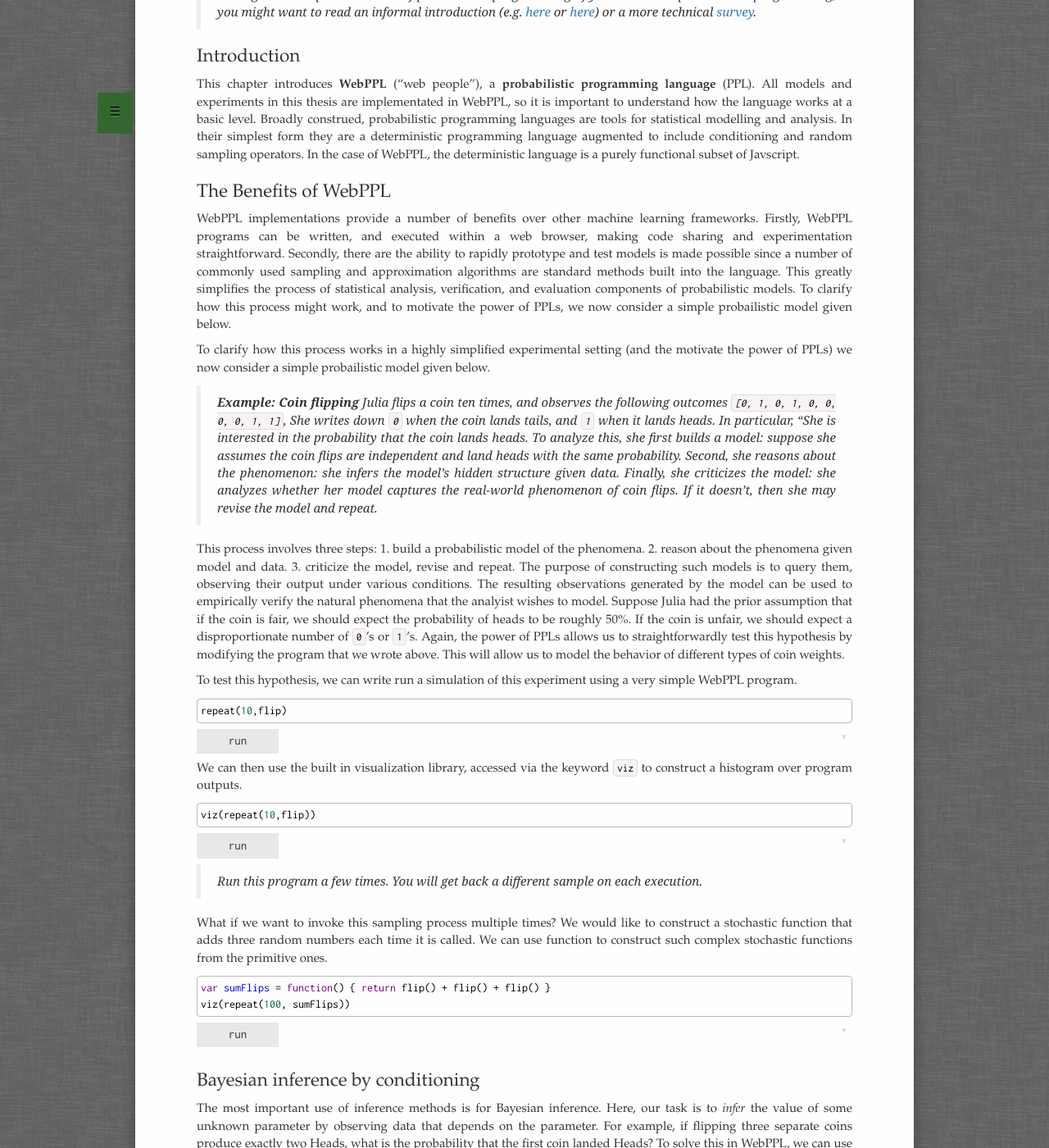
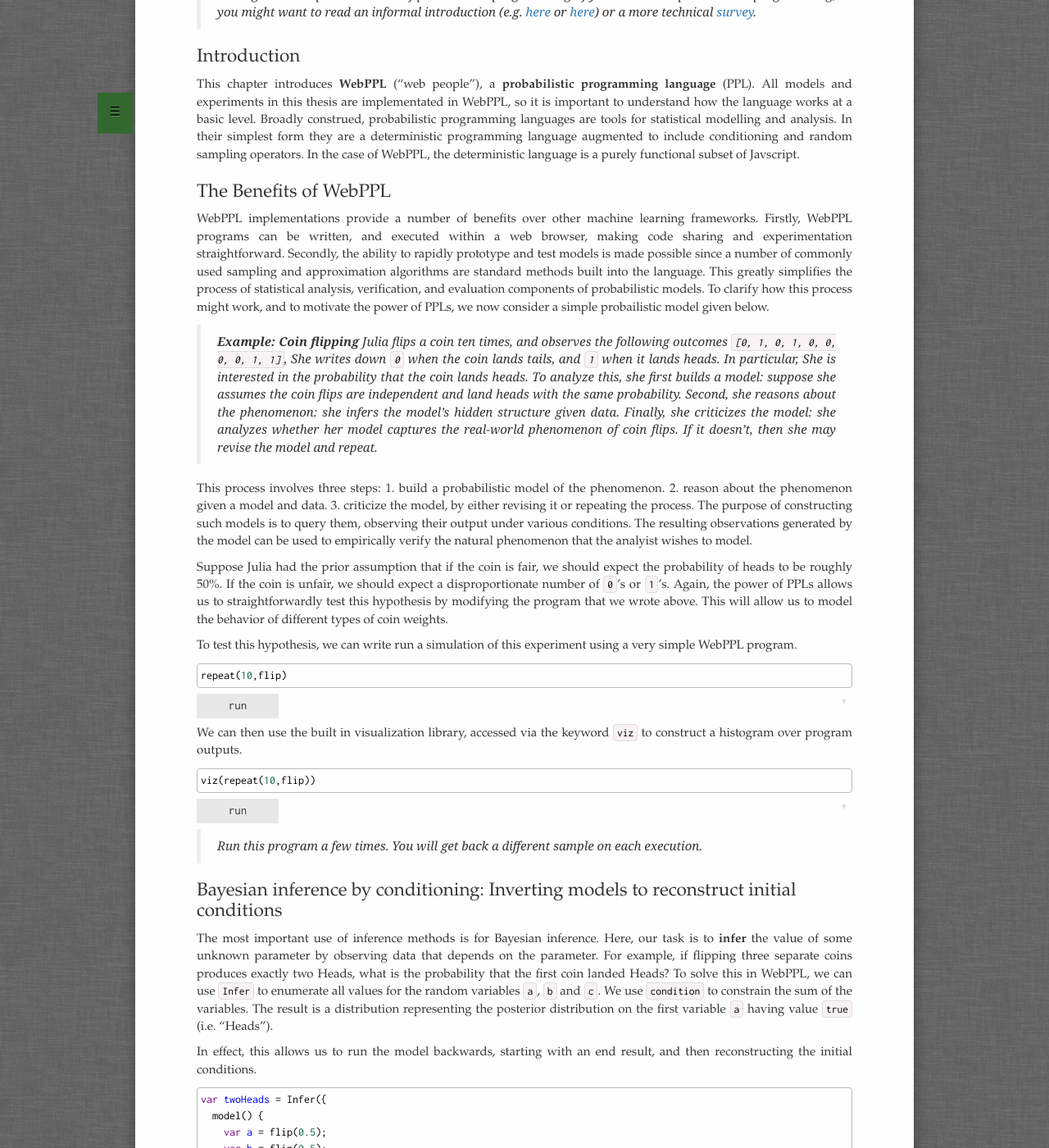
Before and after one commit to XII-SCRIPTA/ctrl, a Jekyll site: the page built from chapters/1-webppl.md, in a window 1280 px wide and 1400 px high, scrolled down 220 px. Shown: the whole window at 82% size. Built offline with Jekyll 4.4.1, drawn with Linux system fonts in a browser that asks for light colours; a script that is not in the unit is left out; some of the changed text lies outside the part shown.

```diff
--- a/chapters/1-webppl.md
+++ b/chapters/1-webppl.md
@@ -13,13 +13,13 @@ This chapter introduces **WebPPL** ("web people"), a **probabilistic programming
 
 ## The Benefits of WebPPL
 
-WebPPL implementations provide a number of benefits over other machine learning frameworks. Firstly, WebPPL programs can be written, and executed within a web browser, making code sharing and experimentation straightforward. Secondly, there are the ability to rapidly prototype and test models is made possible since a number of commonly used sampling and approximation algorithms are standard methods built into the language. This greatly simplifies the process of statistical analysis, verification, and evaluation components of probabilistic models. To clarify how this process might work, and to motivate the power of PPLs, we now consider a simple probailistic model given below.
+WebPPL implementations provide a number of benefits over other machine learning frameworks. Firstly, WebPPL programs can be written, and executed within a web browser, making code sharing and experimentation straightforward. Secondly, the ability to rapidly prototype and test models is made possible since a number of commonly used sampling and approximation algorithms are standard methods built into the language. This greatly simplifies the process of statistical analysis, verification, and evaluation components of probabilistic models. To clarify how this process might work, and to motivate the power of PPLs, we now consider a simple probailistic model given below.
 
-To clarify how this process works in a highly simplified experimental setting (and the motivate the power of PPLs) we now consider a simple probailistic model given below.
+> **Example: Coin flipping** Julia flips a coin ten times, and observes the following outcomes `[0, 1, 0, 1, 0, 0, 0, 0, 1, 1]`, She writes down `0` when the coin lands tails, and `1` when it lands heads. In particular, She is interested in the probability that the coin lands heads. To analyze this, she first builds a model: suppose she assumes the coin flips are independent and land heads with the same probability. Second, she reasons about the phenomenon: she infers the model's hidden structure given data. Finally, she criticizes the model: she analyzes whether her model captures the real-world phenomenon of coin flips. If it doesn't, then she may revise the model and repeat.
 
-> **Example: Coin flipping** Julia flips a coin ten times, and observes the following outcomes `[0, 1, 0, 1, 0, 0, 0, 0, 1, 1]`, She writes down `0` when the coin lands tails, and `1` when it lands heads. In particular, "She is interested in the probability that the coin lands heads. To analyze this, she first builds a model: suppose she assumes the coin flips are independent and land heads with the same probability. Second, she reasons about the phenomenon: she infers the model's hidden structure given data. Finally, she criticizes the model: she analyzes whether her model captures the real-world phenomenon of coin flips. If it doesn't, then she may revise the model and repeat.
+This process involves three steps: 1. build a probabilistic model of the phenomenon. 2. reason about the phenomenon given a model and data. 3. criticize the model, by either revising it or repeating the process. The purpose of constructing such models is to query them, observing their output under various conditions. The resulting observations generated by the model can be used to empirically verify the natural phenomenon that the analyist wishes to model.
 
-This process involves three steps: 1. build a probabilistic model of the phenomena. 2. reason about the phenomena given model and data. 3. criticize the model, revise and repeat. The purpose of constructing such models is to query them, observing their output under various conditions. The resulting observations generated by the model can be used to empirically verify the natural phenomena that the analyist wishes to model. Suppose Julia had the prior assumption that if the coin is fair, we should expect the probability of heads to be roughly 50%. If the coin is unfair, we should expect a disproportionate number of `0`'s  or `1`'s. Again, the power of PPLs allows us to straightforwardly test this hypothesis by modifying the program that we wrote above. This will allow us to model the behavior of different types of coin weights.
+Suppose Julia had the prior assumption that if the coin is fair, we should expect the probability of heads to be roughly 50%. If the coin is unfair, we should expect a disproportionate number of `0`'s  or `1`'s. Again, the power of PPLs allows us to straightforwardly test this hypothesis by modifying the program that we wrote above. This will allow us to model the behavior of different types of coin weights.
 
 To test this hypothesis, we can write run a simulation of this experiment using a very simple WebPPL program.
 
@@ -34,16 +34,11 @@ viz(repeat(10,flip))
 
 > Run this program a few times. You will get back a different sample on each execution.
 
-What if we want to invoke this sampling process multiple times? We would like to construct a stochastic function that adds three random numbers each time it is called. We can use function to construct such complex stochastic functions from the primitive ones.
+## Bayesian inference by conditioning: Inverting models to reconstruct initial conditions
 
-~~~
-var sumFlips = function() { return flip() + flip() + flip() }
-viz(repeat(100, sumFlips))
-~~~
+The most important use of inference methods is for Bayesian inference. Here, our task is to **infer** the value of some unknown parameter by observing data that depends on the parameter. For example, if flipping three separate coins produces exactly two Heads, what is the probability that the first coin landed Heads? To solve this in WebPPL, we can use `Infer` to enumerate all values for the random variables `a`, `b` and `c`. We use `condition` to constrain the sum of the variables. The result is a distribution representing the posterior distribution on the first variable `a` having value `true` (i.e. "Heads").
 
-## Bayesian inference by conditioning
-
-The most important use of inference methods is for Bayesian inference. Here, our task is to *infer* the value of some unknown parameter by observing data that depends on the parameter. For example, if flipping three separate coins produce exactly two Heads, what is the probability that the first coin landed Heads? To solve this in WebPPL, we can use `Infer` to enumerate all values for the random variables `a`, `b` and `c`. We use `condition` to constrain the sum of the variables. The result is a distribution representing the posterior distribution on the first variable `a` having value `true` (i.e. "Heads").
+In effect, this allows us to run the model backwards, starting with an end result, and then reconstructing the initial conditions.
 
 ~~~~
 var twoHeads = Infer({
```
Also changed, not shown: other parts of chapters/1-webppl.md (+1 -0 lines), chapters/3-ctrl.md (+97 -13 lines).
